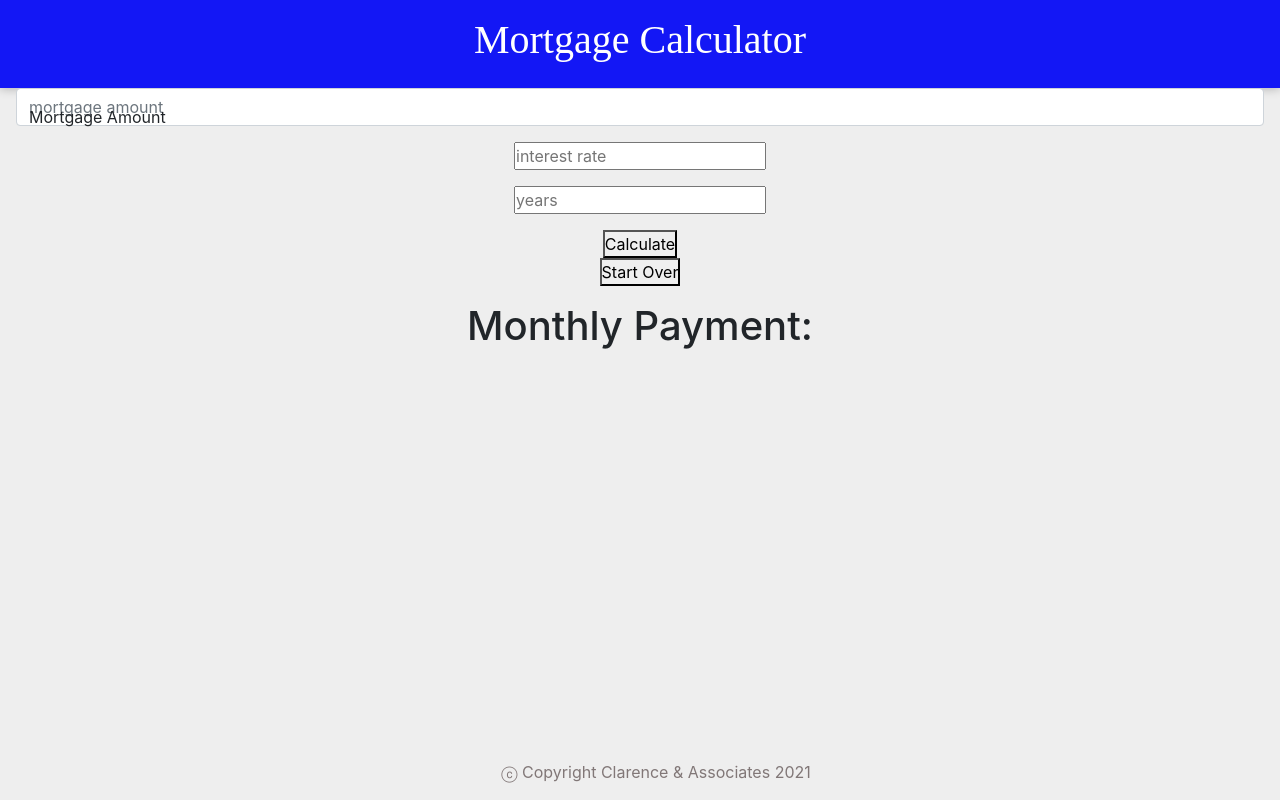
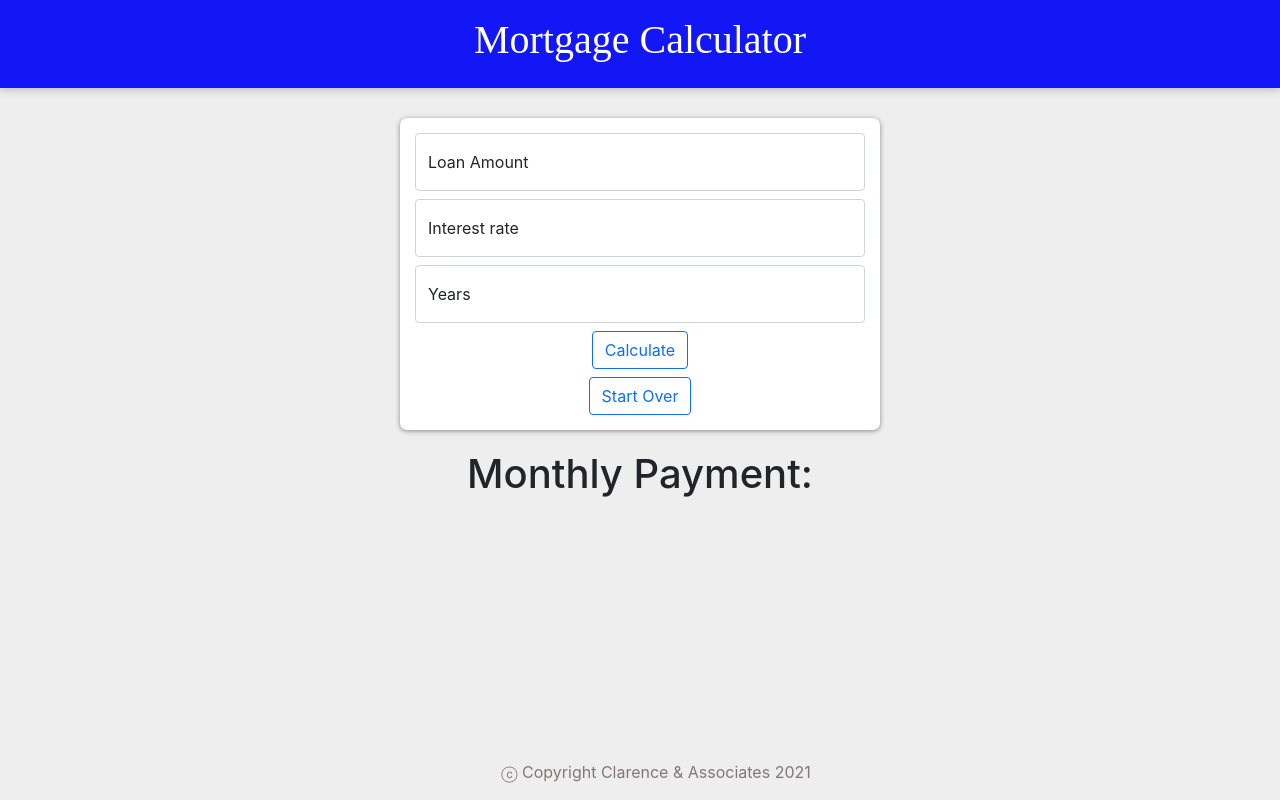
Before and after one commit to alpinetyler/mortgage-calculator, a React (Create React App) app: page / in a window 1280 px wide. Built offline with nearby package versions, Linux system fonts and the light colour scheme; a web font is replaced by a local one.

Commit message:
UI changes

```diff
--- a/public/styles.css
+++ b/public/styles.css
@@ -67,7 +67,7 @@
     outline: none;
   } */
 
-  /* form {
+  form {
     position: relative;
     width: 480px;
     margin: 30px auto 20px auto;
@@ -75,7 +75,12 @@
     padding: 15px;
     border-radius: 7px;
     box-shadow: 0 1px 5px rgb(138, 137, 137);
-  } */
+  }
+
+/* label {
+  margin-left: 5px;
+} */
+
   /* form input,
   form textarea {
     width: 100%;
--- a/src/components/App.js
+++ b/src/components/App.js
@@ -28,6 +28,10 @@ function App() {
         [name]: value
       };
     });
+
+  //console.log(payment.amount, payment.rate, payment.years)
+
+
   }
 
   const handleSubmit = (event) => {
--- a/src/components/Form.js
+++ b/src/components/Form.js
@@ -5,21 +5,67 @@ import NumberFormat from 'react-number-format';
 
 function Form(props){
     return(
-        <form onSubmit={props.handleSubmit}>
-        <div className="form-floating mb-3">
-          <p><input className="form-control" id="floatingInput" thousandSeparator={true} prefix={'$'} type="text" name="amount" onChange={props.handleChange} value={props.payment.amount || ""} placeholder="mortgage amount" /> </p>
-          <label for="floatingInput">Mortgage Amount</label>
+        <form onSubmit={props.handleSubmit} autoComplete="off">
+
+        <div>
+
+
+        <div className="form-floating mb-2 ">
+        <NumberFormat
+                type="text"
+                className="form-control"
+                id="floatingAmount"
+                thousandSeparator={true}
+                prefix={'$'}
+                name="amount"
+                onChange={props.handleChange}
+                value={props.payment.amount || ""}
+                placeholder="Loan Amount" />
+
+                <label htmlFor="floatingAmount">Loan Amount</label>
+          </div>
+
+          <div className="form-floating mb-2 ">
+          <input
+                type="text"
+                className="form-control"
+                id="floatingRate"
+                name="rate"
+                onChange={props.handleChange}
+                value={props.payment.rate || ""}
+                placeholder="interest rate" />
+
+                <label htmlFor="floatingRate">Interest rate</label>
+            </div>
+
+          <div className="form-floating mb-2">
+         <input
+                type="text"
+                className="form-control"
+                id="floatingYears"
+                name="years"
+                onChange={props.handleChange}
+                value={props.payment.years || ""}
+                placeholder="years" />
+
+                <label htmlFor="floatingYears">Years</label>
+
+          </div>
+          </div>
+
+
+
+
+
+        <div className="mb-2">
+        <button className="btn btn-outline-primary" type="submit">{props.payment.loanPayment ? "Re-Calculate" : "Calculate"}
+        </button>
         </div>
 
-        {/* <div className="form-floating mb-3">
-        <input type="email" className="form-control" id="floatingInput" placeholder="name@example.com">
-        <label for="floatingInput">Email address</label>
-        </div> */}
+        <div>
+        <button className="btn btn-outline-primary" onClick={props.clearContent}>Start Over</button>
+        </div>
 
-        <p><input name="rate" onChange={props.handleChange} value={props.payment.rate || ""} placeholder="interest rate" /> </p>
-        <p><input type="text" name="years" onChange={props.handleChange} value={props.payment.years || ""} placeholder="years" /> </p>
-        <button type="submit">{props.payment.loanPayment ? "Re-Calculate" : "Calculate"}</button>
-        <p><button onClick={props.clearContent}>Start Over</button></p>
       </form>
     )
 }
```
